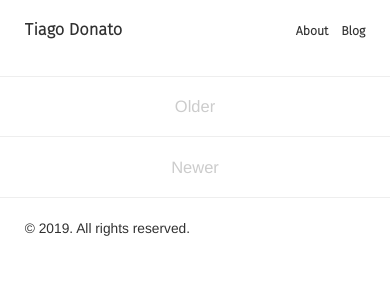
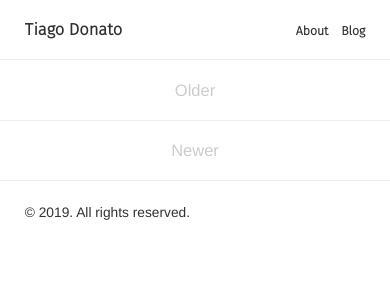
Before and after one commit to tgdnt/mysite, a Jekyll site: the page built from blog/index.html, in a window 390 px wide. Shown: the top 300 px of the page. Built offline with Jekyll 4.4.1, drawn with Linux system fonts in a browser that asks for light colours; some web fonts are replaced; the list of posts is cut into pages by our own code.

Commit message:
Minor style change to masthead
* Makes margin-bottom smaller in small screens

```diff
--- a/_sass/_masthead.scss
+++ b/_sass/_masthead.scss
@@ -6,7 +6,10 @@
   font-family: $masthead-font-family;
   padding-top:    1rem;
   padding-bottom: 1rem;
-  margin-bottom: 1rem;
+  margin-bottom: 0;
+  @media (min-width: $large-breakpoint) {
+      margin-bottom: 0.6rem;
+  }
 
   nav {
       display: inline-block;
@@ -16,6 +19,7 @@
       ul {
           list-style: none;
           font-family: inherit;
+          margin-bottom: 0;
 
           li {
               display: inline-block;
```
